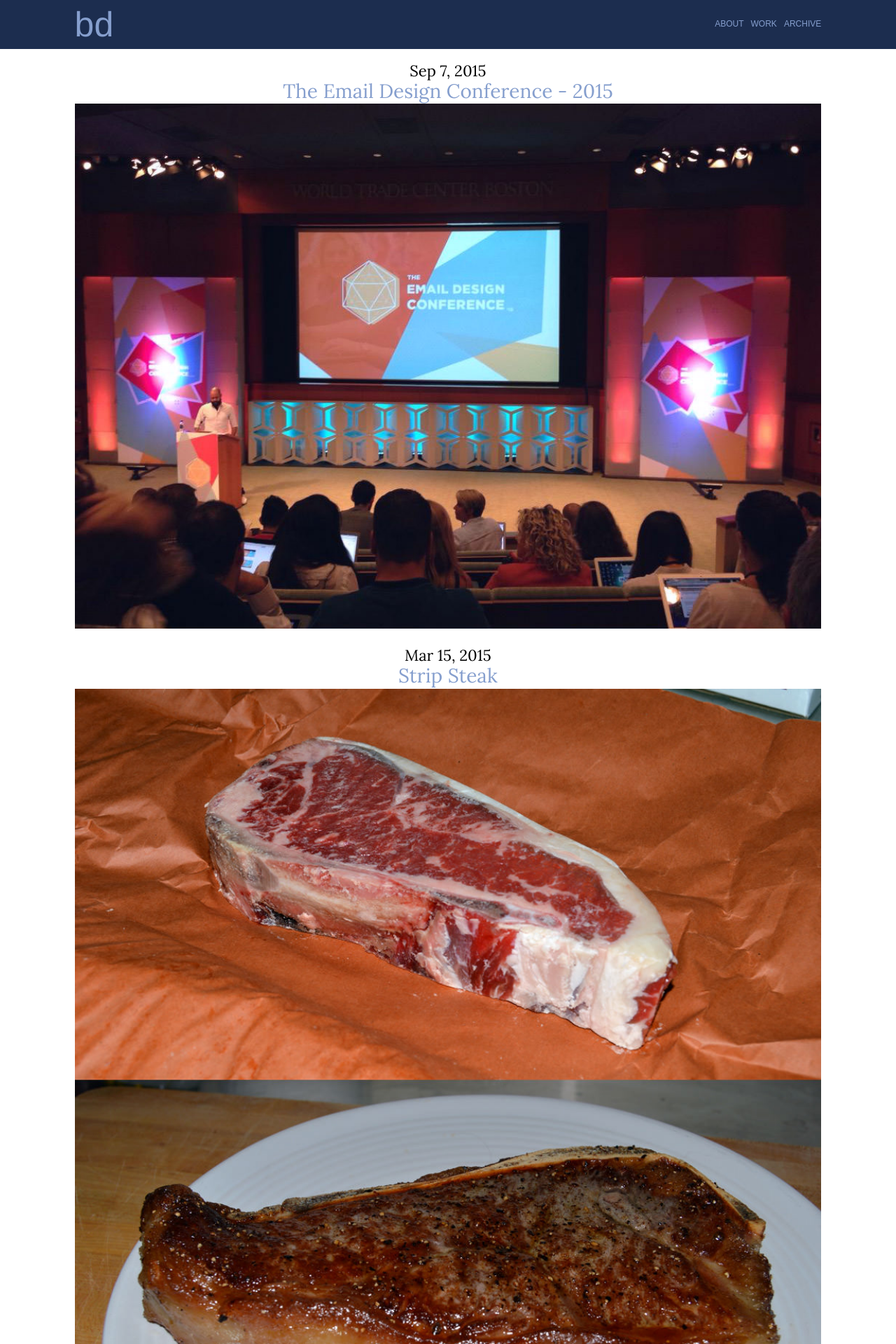
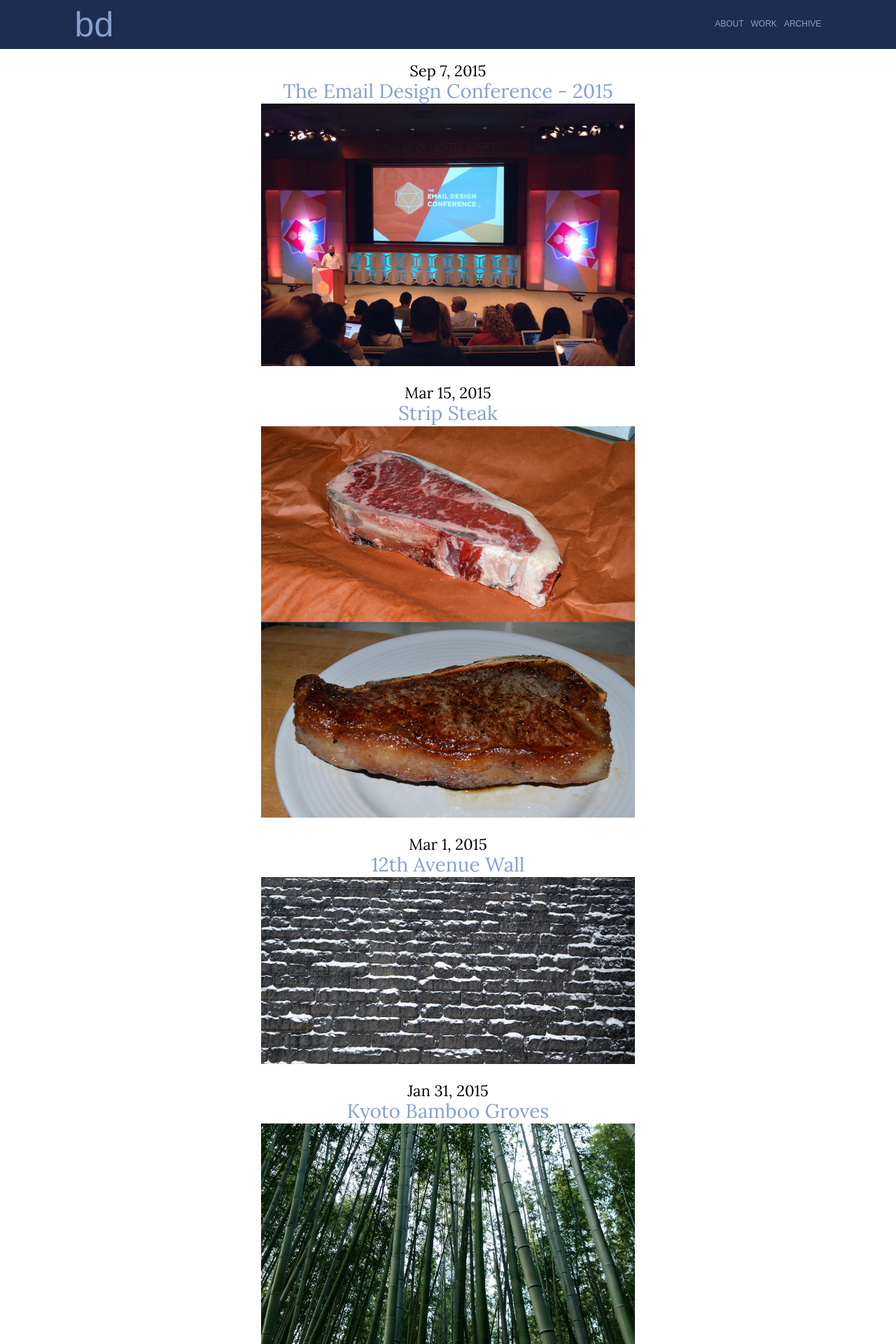
Before and after one commit to bdjang/benjamin-djang, a Jekyll site: the page built from archive.html, in a window 1280 px wide. Shown: the top 1920 px of the page at 70% size. Built offline with Jekyll 4.4.1, drawn with Linux system fonts in a browser that asks for light colours.

Commit message:
Adjusted Archive photo preview size

```diff
--- a/css/main.scss
+++ b/css/main.scss
@@ -251,6 +251,9 @@ footer {
 	span {
 		font-size: 22px;
 	}
+	img {
+		width: 50%;
+	}
 }
 
 /* MEDIA QUERIES
```
